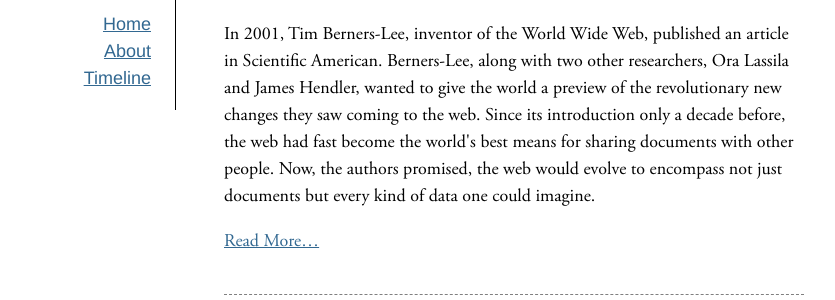
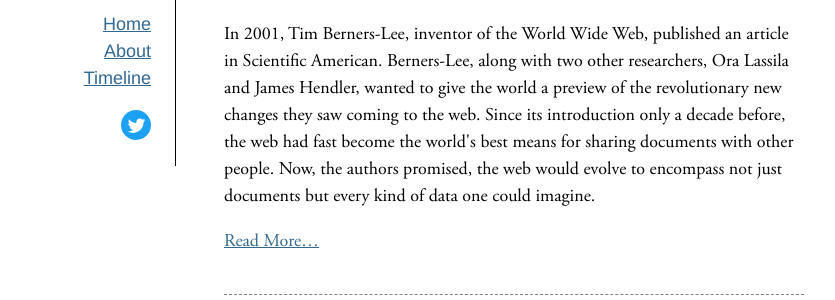
Before and after one commit to sinclairtarget/sinclairtarget.github.io, a Jekyll site: the page built from index.html, in a window 1280 px wide. Shown: the part 221-521 px from the top of the page, without its empty margins (126-961 px from the left). Built offline with Jekyll 4.4.1, drawn with Linux system fonts in a browser that asks for light colours.

Commit message:
Add twitter icon link.

```diff
--- a/_layouts/default.html
+++ b/_layouts/default.html
@@ -48,6 +48,13 @@
             </li>
           </ul>
         </nav>
+        <ul>
+          <li>
+            <a href="https://twitter.com/TwoBitHistory">
+              <img class="icon" src="{{site.baseurl}}{% link images/twitter.svg %}" />
+            </a>
+          </li>
+        </ul>
       </div>
     </div>
     <main>
@@ -72,6 +79,13 @@
             </li>
           </ul>
         </nav>
+        <ul>
+          <li>
+            <a href="https://twitter.com/TwoBitHistory">
+              <img class="icon" src="{{site.baseurl}}{% link images/twitter.svg %}" />
+            </a>
+          </li>
+        </ul>
       </header>
 
       {{ content }}
--- a/_sass/_layout.scss
+++ b/_sass/_layout.scss
@@ -64,8 +64,17 @@ header ul, .mobile-header ul, ul.index {
     float: right;
     clear: both;
 
-    p, ul {
-        margin: 8px;
+    p {
+        margin-top: 8px;
+        margin-bottom: 0;
+    }
+
+    nav {
+        padding: 8px 0;
+    }
+
+    ul {
+        margin: 0 8px;
     }
 
     li {
--- a/css/main.scss
+++ b/css/main.scss
@@ -131,3 +131,8 @@ h1 a {
 .closed {
     display: none;
 }
+
+img.icon {
+    width: 30px;
+    height: 30px;
+}
```
Also changed, not shown: images/twitter.svg (added).
